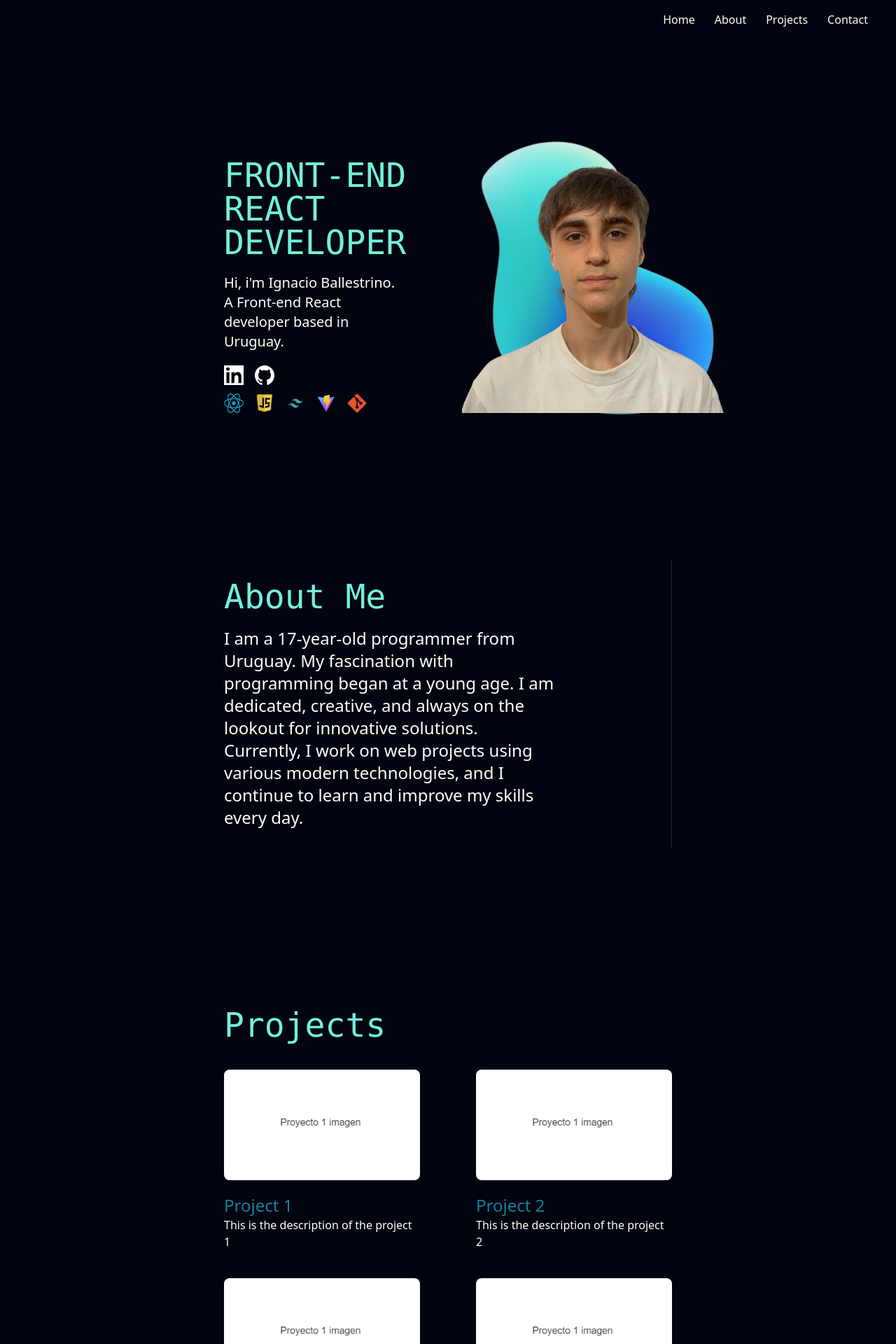
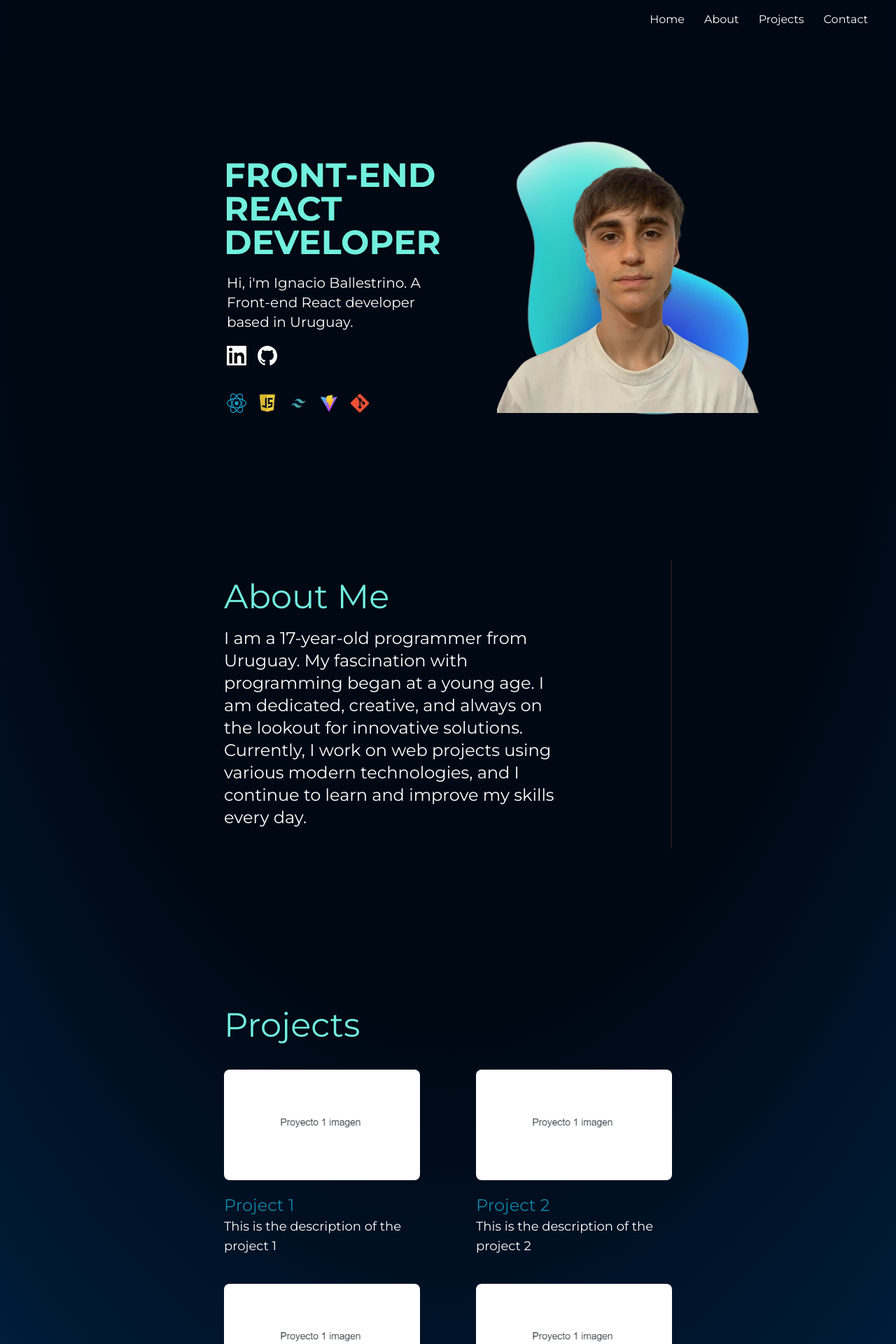
Before and after one commit to ballestrino/portfolio, a React (Vite) app: page / in a window 1280 px wide. Shown: the top 1920 px of the page at 70% size. Built offline with nearby package versions, Linux system fonts and the light colour scheme.

Commit message:
bg-gradient

```diff
--- a/index.html
+++ b/index.html
@@ -1,12 +1,17 @@
-<!DOCTYPE html>
+<!doctype html>
 <html lang="en">
   <head>
     <meta charset="UTF-8" />
     <meta name="viewport" content="width=device-width, initial-scale=1.0" />
     <title>Portfolio - Ignacio Ballestrino</title>
   </head>
-  <body>
-    <div id="root"></div>
+
+  <body class="">
+    <div
+      className="absolute inset-0 -z-10 h-full w-full items-center px-5 py-24 [background:radial-gradient(125%_125%_at_50%_10%,#000_40%,#63e_100%)]"
+    >
+      <div id="root"></div>
+    </div>
     <script type="module" src="/src/main.jsx"></script>
   </body>
 </html>
--- a/src/App.jsx
+++ b/src/App.jsx
@@ -1,13 +1,15 @@
-import InitialPage from './components/InitialPage';
-import MainContent from './components/MainContent';
-import Footer from './components/Footer';
+import InitialPage from "./components/InitialPage";
+import MainContent from "./components/MainContent";
+import Footer from "./components/Footer";
 
 export default function App() {
   return (
     <>
-      <InitialPage />
-      <MainContent />
-      <Footer />
+      <div className=" inset-0 -z-10 h-fit w-full items-center [background:radial-gradient(125%_125%_at_50%_10%,#000814_40%,#003566_100%)]">
+        <InitialPage />
+        <MainContent />
+        <Footer />
+      </div>
     </>
   );
 }
--- a/src/components/AboutMe.jsx
+++ b/src/components/AboutMe.jsx
@@ -4,18 +4,15 @@ import { AppContext } from "../context/AppContextProvider";
 function AboutMe() {
   const { translationProvider } = useContext(AppContext);
   return (
-    <section
-      id="aboutMe"
-      className="flex h-vh50 w-screen justify-items-center bg-primary"
-    >
+    <section id="aboutMe" className="flex h-vh50 w-screen justify-items-center">
       <div
         className="
-        m-auto flex w-10/12 flex-col items-center py-7 text-balance text-center
+        m-auto flex w-10/12 flex-col items-center text-balance py-7 text-center
         lg:w-3/6 lg:items-start lg:border-r-2 lg:border-customGray lg:text-start"
       >
-        <div className="flex flex-col gap-5 w-3/4 ">
+        <div className="flex w-3/4 flex-col gap-5 ">
           <h2
-            className="select-none font-mono text-3xl text-primary transition-all duration-300 ease-in-out hover:text-hoverContactUs
+            className="font-Montserrat select-none text-3xl text-primary transition-all duration-300 ease-in-out hover:text-hoverContactUs
             lg:text-4xl xl:text-5xl xxl:text-6xl"
           >
             {translationProvider.AboutMeTitle}
--- a/src/components/Footer.jsx
+++ b/src/components/Footer.jsx
@@ -5,10 +5,10 @@ import LinkIcons from "./LinkIcons";
 export default function Footer() {
   const { translationProvider } = useContext(AppContext);
   return (
-    <footer id="contact" className="h-vh25 w-screen bg-footer">
+    <footer id="contact" className="h-vh25 w-screen border-t-1 border-gray-700">
       <section className="m-auto flex h-full w-7/12 flex-col items-center justify-center lg:w-3/6 lg:flex-row lg:justify-between">
         <h2
-          className="mb-5 cursor-pointer select-none font-mono text-3xl text-primary transition-all duration-300 ease-in-out hover:text-hoverContactUs
+          className="mb-5 cursor-pointer select-none text-3xl text-primary transition-all duration-300 ease-in-out hover:text-hoverContactUs
           lg:mb-0 lg:mr-10 lg:text-4xl xl:text-5xl xxl:text-6xl"
         >
           {translationProvider.ContactUsTitle}
--- a/src/components/Icons.jsx
+++ b/src/components/Icons.jsx
@@ -8,7 +8,7 @@ export default function icons() {
   //List of Icons
   const iconsRoutesList = [iconReact, iconJs, iconTailwind, iconVite, iconGit];
   return (
-    <div className="flex w-full items-center justify-center lg:items-start lg:justify-start">
+    <div className="flex w-full items-center justify-center pl-1 lg:items-start lg:justify-start">
       <ul className="flex">
         {iconsRoutesList.map((icon, index) => {
           return (
--- a/src/components/InitialPage.jsx
+++ b/src/components/InitialPage.jsx
@@ -4,7 +4,7 @@ import Presentation from "./Presentation";
 
 function InitialPage() {
   return (
-    <header id="home" className="flex h-screen w-screen bg-primary">
+    <header id="home" className="flex h-screen w-screen">
       <NavBar />
       <section
         className="m-auto flex w-7/12 flex-col-reverse items-center justify-center text-center
--- a/src/components/Presentation.jsx
+++ b/src/components/Presentation.jsx
@@ -14,27 +14,26 @@ function Presentation() {
       <section>
         <div className="flex flex-col items-center justify-center">
           <h1
-            className="select-none font-mono text-3xl text-primary transition-all duration-300 ease-in-out hover:text-hoverContactUs
-            lg:text-4xl xl:text-5xl xxl:text-6xl"
+            className="select-none text-3xl font-bold text-primary transition-all duration-300
+            ease-in-out hover:text-hoverContactUs lg:text-4xl xl:text-5xl xxl:text-6xl "
           >
             {translationProvider.Hello}
           </h1>
 
           <p
-            className="text-md select-none pt-5 text-white
+            className="select-none pl-1 pt-5 text-md text-white
             md:text-lg lg:text-xl xxl:text-1.5xl"
           >
             {translationProvider.webDeveloper}
           </p>
         </div>
 
-        <div className="hidden lg:flex">
+        <div className="hidden pl-1 lg:flex">
           <LinkIcons />
         </div>
       </section>
 
-        <Icons />
-
+      <Icons />
     </section>
   );
 }
--- a/src/components/ProjectSquare.jsx
+++ b/src/components/ProjectSquare.jsx
@@ -14,10 +14,10 @@ function ProjectSquare({ title, description, src, alt }) {
           className="mb-5 aspect-video rounded-lg"
         />
       </div>
-      <h3 className="text-2xl text-eachProjectH3 group-hover:text-hoverProjectTitle">
+      <h3 className="text-xl lg:text-2xl text-eachProjectH3 group-hover:text-hoverProjectTitle">
         {translationProvider[title]}
       </h3>
-      <p className="text-md text-white">{translationProvider[description]}</p>
+      <p className="lg:text-lg text-sm text-white">{translationProvider[description]}</p>
     </div>
   );
 }
--- a/src/components/Projects.jsx
+++ b/src/components/Projects.jsx
@@ -7,11 +7,11 @@ function Projects() {
   return (
     <section
       id="projects"
-      className="justify-items flex h-fit w-screen items-center bg-primary py-20 lg:py-40 lg:pt-60"
+      className="justify-items flex h-fit w-screen items-center py-20  lg:py-40 lg:pt-60"
     >
       <div className="m-auto flex w-7/12 flex-col items-center lg:w-3/6 lg:items-start">
         <h2
-          className="select-none pb-5 font-mono text-3xl text-primary transition-all duration-300 ease-in-out hover:text-hoverContactUs
+          className="font font-Montserrat select-none pb-5 text-3xl text-primary transition-all duration-300 ease-in-out hover:text-hoverContactUs
           lg:text-4xl xl:text-5xl xxl:text-6xl"
         >
           {translationProvider.ProjectsTitle}
--- a/src/index.css
+++ b/src/index.css
@@ -4,8 +4,15 @@
 
 /* Delete x scroll bar */
 
-html,body {
+html,
+body {
   overflow-x: hidden;
   scrollbar-color: #f5f5f5 transparent;
   scrollbar-width: thin;
+  font-family: "Montserrat", sans-serif;
 }
+
+@font-face {
+  font-family: "Montserrat";
+  src: url("../public/Montserrat-VariableFont_wght.ttf");
+}
--- a/tailwind.config.js
+++ b/tailwind.config.js
@@ -1,73 +1,81 @@
 /** @type {import('tailwindcss').Config} */
 export default {
-  content: ['./index.html', './src/**/*.{js,ts,jsx,tsx}'],
+  content: ["./index.html", "./src/**/*.{js,ts,jsx,tsx}"],
   theme: {
     extend: {
+      fontFamily: {
+        Montserrat: ["Montserrat", "sans-serif"],
+      },
       maxWidth: {
-        500: '500px',
+        500: "500px",
       },
       maxHeight: {
-        500: '500px',
+        500: "500px",
       },
       height: {
-        270: '270px',
-        320: '320px',
-        380: '380px',
-        400: '400px',
-        450: '450px',
-        520: '520px',
-        vh15: '15vh',
-        vh25: '25vh',
-        vh50: '50vh',
-        vh65: '65vh',
-        vh75: '75vh',
-        vh85: '85vh',
+        270: "270px",
+        320: "320px",
+        380: "380px",
+        400: "400px",
+        450: "450px",
+        520: "520px",
+        vh15: "15vh",
+        vh25: "25vh",
+        vh50: "50vh",
+        vh65: "65vh",
+        vh75: "75vh",
+        vh85: "85vh",
       },
       width: {
-        270: '270px',
-        320: '320px',
-        380: '380px',
-        400: '400px',
-        450: '450px',
-        520: '520px',
+        270: "270px",
+        320: "320px",
+        380: "380px",
+        400: "400px",
+        450: "450px",
+        520: "520px",
       },
 
       textColor: {
-        primary: '#72efdd',
-        eachProjectH3: '#1282a2',
-        hoverContactUs: '#274c77',
-        hoverProjectTitle: '#8ecae6',
-        footer: '#8e8e8e',
+        primary: "#72efdd",
+        eachProjectH3: "#1282a2",
+        hoverContactUs: "#274c77",
+        hoverProjectTitle: "#8ecae6",
+        footer: "#8e8e8e",
       },
       fontSize: {
-        '1.5xl': '1.35rem',
-        '7.5xl': '6rem',
-        '10xl': '10rem',
-        '11xl': '11rem',
-        '14xl': '14rem',
+        md: "1rem",
+        "1.5xl": "1.35rem",
+        "7.5xl": "6rem",
+        "10xl": "10rem",
+        "11xl": "11rem",
+        "14xl": "14rem",
+      },
+
+      lineHeight: {
+        md: "1.5rem",
       },
       backgroundColor: {
         // primary: '#5e6572',
-        primary: '#02040f',
-        secondary: '#22333b',
-        tertiary: '#EFD3D7',
-        footer: '#0f0f1c',
+        primary: "#000814",
+        secondary: "#22333b",
+        tertiary: "#EFD3D7",
+        footer: "#0f0f1c",
       },
       borderColor: {
-        button: '#5899e2',
-        customGray: '#1b1b1e',
+        button: "#5899e2",
+        customGray: "#1b1b1e",
       },
       borderWidth: {
-        1: '1px',
+        1: "1px",
       },
       //media queries
       screens: {
-        xs: '475px',
-        sm: '640px',
-        md: '768px',
-        lg: '1024px',
-        xl: '1200px',
-        xxl: '1750px',
+        xs: "475px",
+        sm: "640px",
+        md: "768px",
+        lg: "1024px",
+        xl: "1200px",
+        xxl: "1750px",
       },
     },
   },
```
Also changed, not shown: src/main.jsx (+7 -7 lines), public/Montserrat-VariableFont_wght.ttf (added).
